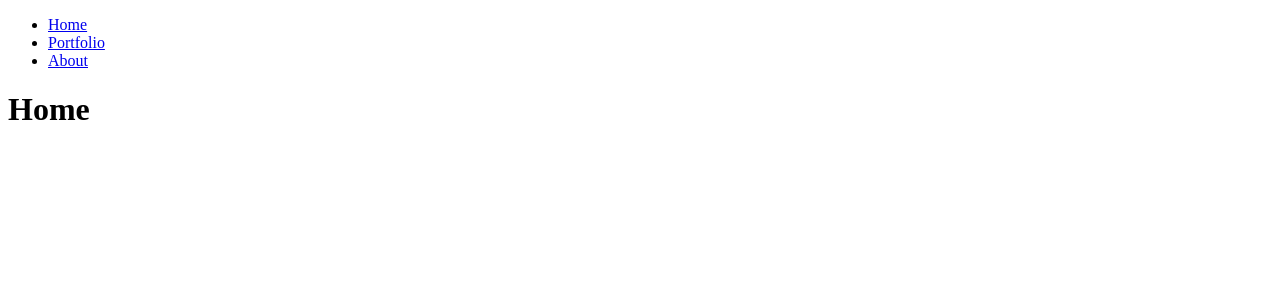
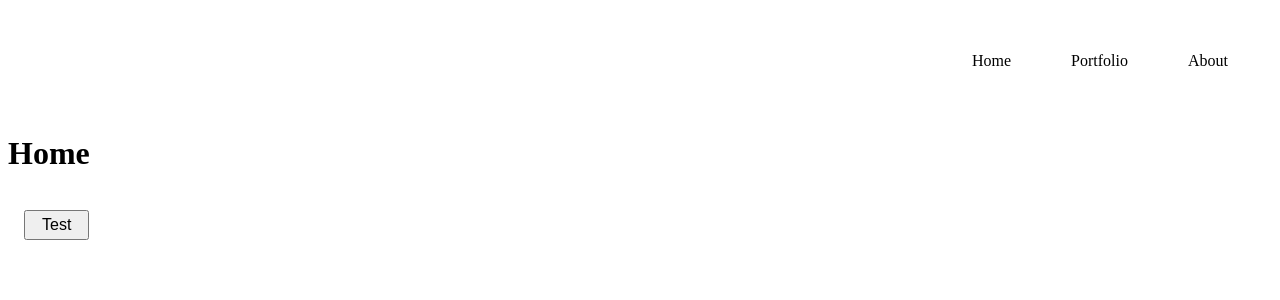
Before and after one commit to GEEspinosa/GEEspinosa-photo-portfolio, a React (Create React App) app: page / in a window 1280 px wide. Shown: the top 300 px of the page. Built offline with nearby package versions, Linux system fonts and the light colour scheme; the HTML template or start-up script is replaced by a standard one.

Commit message:
Playing with styled components on nav bar

```diff
--- a/package.json
+++ b/package.json
@@ -8,7 +8,8 @@
     "react": "^19.0.0",
     "react-dom": "^19.0.0",
     "react-router-dom": "^7.0.2",
-    "react-scripts": "5.0.1"
+    "react-scripts": "5.0.1",
+    "styled-components": "^6.1.13"
   },
   "scripts": {
     "start": "react-scripts start",
--- a/public/index.html
+++ b/public/index.html
@@ -24,7 +24,7 @@
       work correctly both with client-side routing and a non-root public URL.
       Learn how to configure a non-root public URL by running `npm run build`.
     -->
-    <title>React App</title>
+    <title>GEEspinosa Photo</title>
   </head>
   <body>
     <noscript>You need to enable JavaScript to run this app.</noscript>
--- a/src/App.js
+++ b/src/App.js
@@ -3,15 +3,12 @@ import {Routes, Route} from 'react-router-dom';
 import './styles/App.css';
 import Header from './components/common/header';
 import Landing from './components/pages/landing';
+import Portfolio from './components/pages/portfolio'
 
 
 
 
-function Portfolio() {
-  return (
-    <h1>Portfolio</h1>
-  )
-}
+
 
 function About() {
   return (
--- a/src/components/common/header.js
+++ b/src/components/common/header.js
@@ -1,18 +1,44 @@
 import React from "react";
+import styled from "styled-components";
 import {Link} from 'react-router-dom';
+
+
+const Navbar = styled.nav`
+    display: flex;
+    justify-content: flex-end;
+
+`
+const Links = styled.ul`
+
+    list-style-type: none;
+    margin: 2px;
+    padding: 12px;
+    display: flex;
+
+`
+const List = styled.li`
+    display: inline;
+    text-decoration: none;
+    padding: 30px;
+`
 
 function Header () {
 
-
 return (
     <>
-        <nav>
-            <ul>
-                <li><Link to='/'>Home</Link></li>
-                <li><Link to ='/portfolio'>Portfolio</Link></li>
-                <li><Link to ='/about'>About</Link></li>
-            </ul>
-        </nav>
+        <Navbar>
+            <Links>
+                <List>
+                    <Link to='/' style={{textDecoration: 'none', color: "inherit"}}>Home</Link>
+                </List>
+                <List>
+                    <Link to ='/portfolio' style={{textDecoration: 'none', color: "inherit"}}>Portfolio</Link>
+                </List>
+                <List>
+                    <Link to ='/about' style={{textDecoration: 'none', color: "inherit"}}>About</Link>
+                </List>
+            </Links>
+        </Navbar>
     </>
 )
 
--- a/src/components/pages/landing.js
+++ b/src/components/pages/landing.js
@@ -1,8 +1,23 @@
 import React from 'react';
+import styled from 'styled-components';
+
+
+const Button = styled.button`
+  font-size: 1em;
+  margin: 1em;
+  padding: 0.25em 1em;
+  border: 2px solid
+  border-radious: 3px;
+`
+
+
 
 function Landing() {
     return (
-      <h1>Home</h1>
+      <>
+        <h1>Home</h1>
+        <Button>Test</Button>
+      </>
     )
   }
 
```
Also changed, not shown: 1 other file (tests, documents, lock files or other folders).
